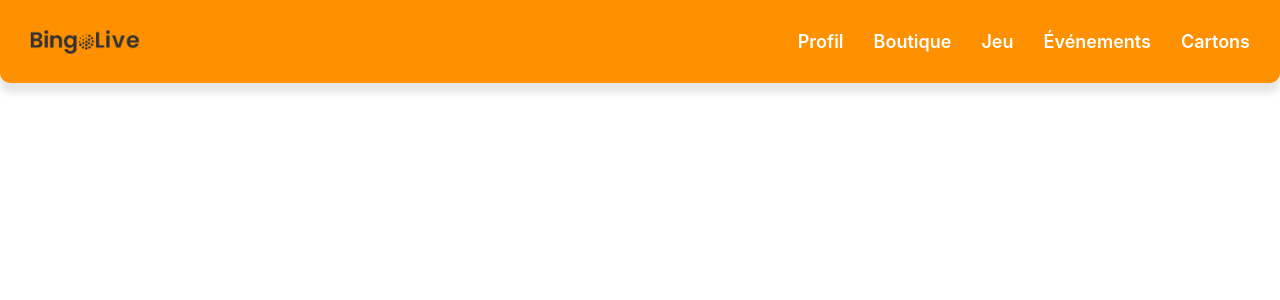
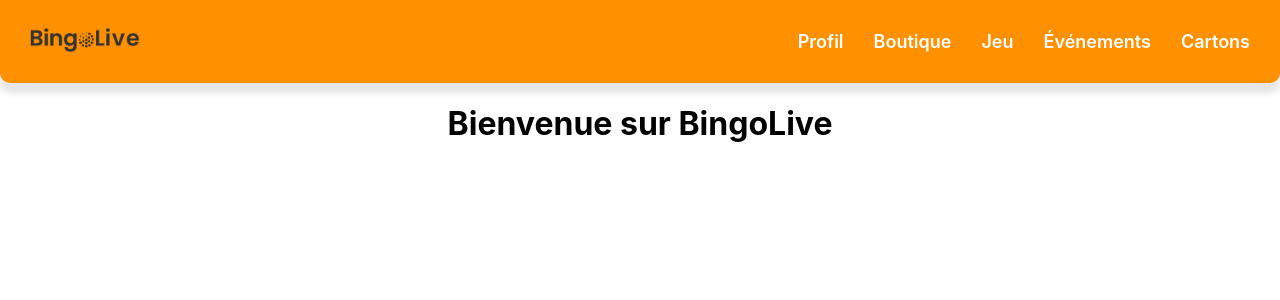
Before and after one commit to evanchr/bingolive, a React (Create React App) app: page /accueil in a window 1280 px wide. Shown: the top 300 px of the page. Built offline with nearby package versions, Linux system fonts and the light colour scheme.

Commit message:
Add Profile + Logo + title

```diff
--- a/public/index.html
+++ b/public/index.html
@@ -4,7 +4,7 @@
     <meta charset="utf-8" />
     <link rel="icon" href="%PUBLIC_URL%/favicon.ico" />
     <meta name="viewport" content="width=device-width, initial-scale=1" />
-    <meta name="theme-color" content="#000000" />
+    <meta name="theme-color" content="#FF9000" />
     <meta
       name="description"
       content="Web site created using create-react-app"
@@ -24,7 +24,7 @@
       work correctly both with client-side routing and a non-root public URL.
       Learn how to configure a non-root public URL by running `npm run build`.
     -->
-    <title>React App</title>
+    <title>BingoLive</title>
   </head>
   <body>
     <noscript>You need to enable JavaScript to run this app.</noscript>
--- a/src/App.js
+++ b/src/App.js
@@ -7,6 +7,7 @@
 import Game from './pages/Game';
 import Events from './pages/Events';
 import Cartons from './pages/Cartons';
+import Accueil from './pages/Accueil';
 
 function App() {
   return (
@@ -16,6 +17,7 @@
         <Navbar />
         {/* Contenu dynamique */}
         <Routes>
+          <Route path="/accueil" element={<Accueil />} />
           <Route path="/profile" element={<Profile />} />
           <Route path="/store" element={<Store />} />
           <Route path="/game" element={<Game />} />
--- a/src/components/cartons.jsx
+++ b/src/components/cartons.jsx
@@ -18,15 +18,18 @@
   );
 };
 
-const GenererNb = (min,max) => {
-  const  tab = []
+const GenererNb = (min, max) => {
+  const tab = [];
 
-  for (let i = 0; i < (max -min) ; i ++){
-    tab[i] = min + i
+  // Inclure min et max
+  for (let i = min; i <= max; i++) {
+    tab.push(i);
   }
-  const indexAl = Math.floor(Math.random() * (max -min))
-  return tab[indexAl]
-}
+
+  const indexAl = Math.floor(Math.random() * tab.length);
+  return tab[indexAl];
+};
+
 
 // Permet de choisir un élement aléatoirement dans un set
 const elemAlSet = (set) => {
--- a/src/components/navbar.js
+++ b/src/components/navbar.js
@@ -6,7 +6,8 @@
   return (
     <nav className="navbar">
       <div className="navbar-brand">
-      <img src={`${process.env.PUBLIC_URL}/logobingo.png`} alt="Logo" />
+
+      <Link to="/accueil  "><img src={`${process.env.PUBLIC_URL}/logobingo.png`} alt="Logo" /></Link>
       </div>
       <ul className="navbar-links">
         <li>
--- /dev/null
+++ b/src/pages/Accueil.js
@@ -0,0 +1,12 @@
+// src/pages/Accueil.js
+import React from 'react';
+
+function Accueil() {
+  return (
+    <div>
+      <h1>Bienvenue sur BingoLive</h1>
+    </div>
+  );
+}
+
+export default Accueil;
--- a/src/pages/Cartons.js
+++ b/src/pages/Cartons.js
@@ -13,9 +13,9 @@
     <div style={{ display: 'flex', flexDirection: 'column', alignItems: 'center' }}>
       <h1>Cartons</h1>
       <p>Génère un carton exemple</p>
+      <Carton key={cartonKey} />
+      {/* Render the Carton component */}
 
-      {/* Render the Carton component */}
-      <Carton key={cartonKey} />
       <button onClick={nouveauCarton} style={{ marginTop: '20px', padding: '10px 20px', fontSize: '16px', backgroundColor: 'orange', color: 'white', border: 'none', borderRadius: '5px', cursor: 'pointer' }}>
         Générer un nouveau carton
       </button>
```
Also changed, not shown: 2 other files (tests, documents, lock files or other folders).
